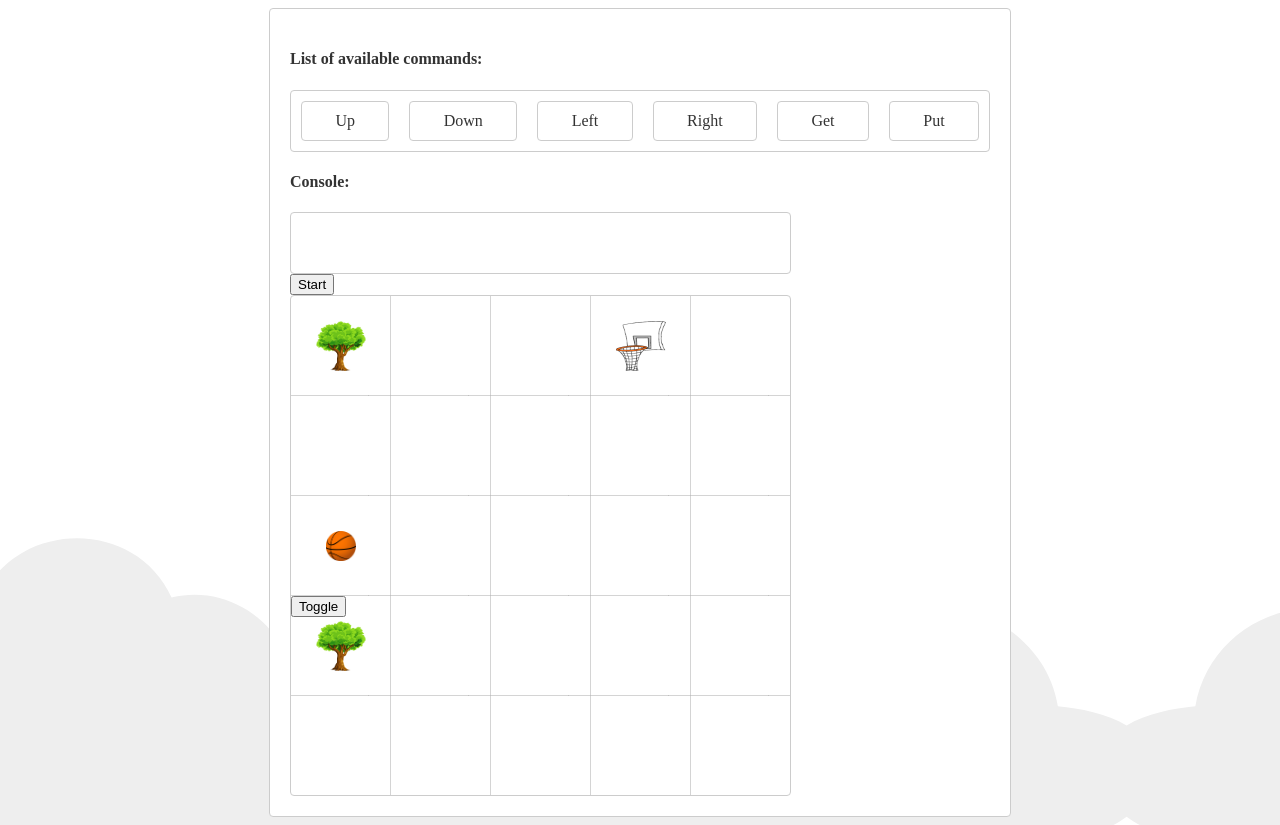
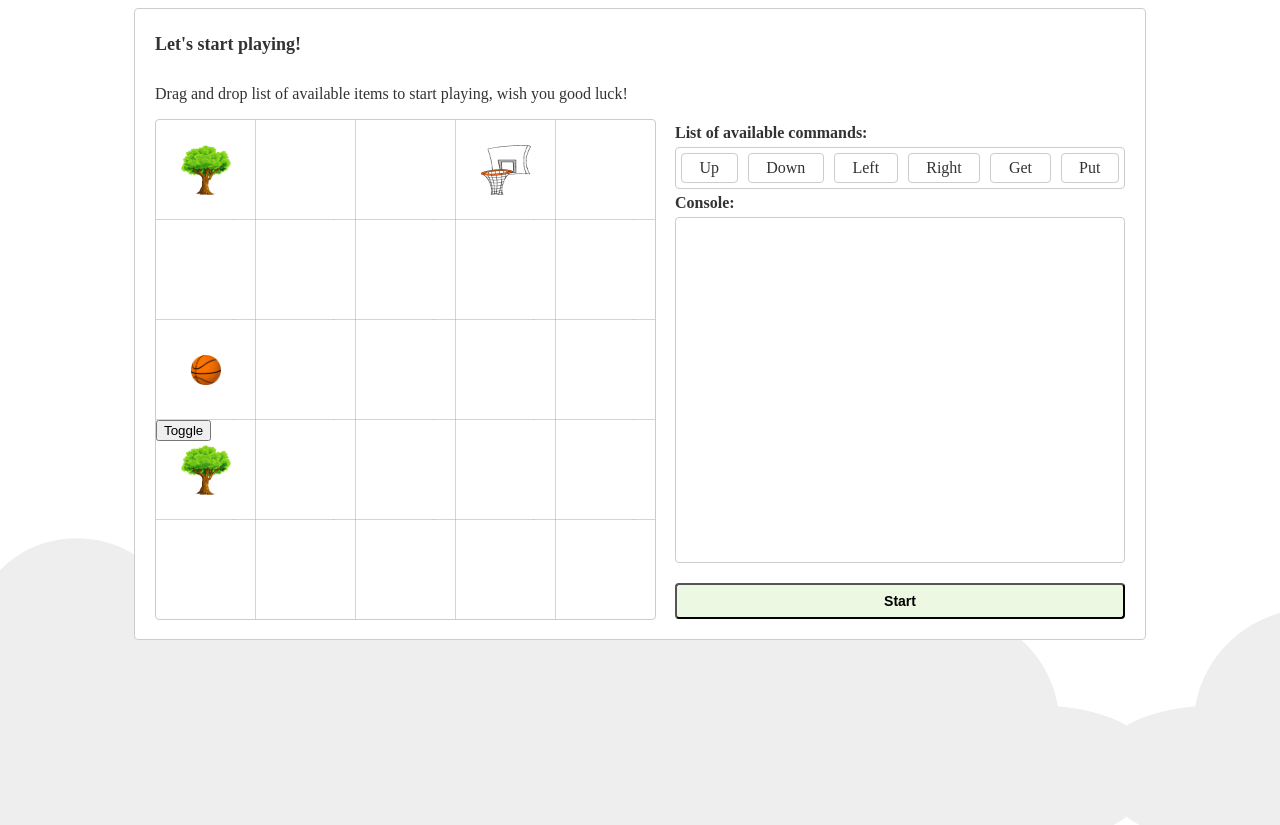
Before and after one commit to girniakolenka/basketball, an Angular app: page / in a window 1280 px wide. After the commit the page ends 800 px from the top, so only its background shows below. Built offline with nearby package versions, Linux system fonts and the light colour scheme.

Commit message:
Add styles

```diff
--- a/src/app/app.component.html
+++ b/src/app/app.component.html
@@ -1,6 +1,8 @@
 <div class="content" role="main">
+  <span class="title main-title">Let's start playing!</span>
+  <app-notification></app-notification>
+  <app-playground></app-playground>
   <app-code-generator></app-code-generator>
-  <app-playground></app-playground>
 </div>
 
 <svg id="clouds" xmlns="http://www.w3.org/2000/svg" width="2611.084" height="485.677" viewBox="0 0 2611.084 485.677">
--- a/src/app/app.component.scss
+++ b/src/app/app.component.scss
@@ -1,17 +1,20 @@
 :host {
- // font-size: 14px;
   color: #333;
   box-sizing: border-box;
 
   .content {
-    display: flex;
-    flex-direction: column;
-    width: 700px;
-    margin: auto;
-    background-color: #ffffff;
     border: 1px solid #ccc;
     border-radius: 4px;
+    background-color: #ffffff;
+    display: grid;
+    grid-template-columns: 250px 270px 450px;
+    grid-template-rows: 40px 50px repeat(2, 250px);
+    width: 970px;
     padding: 20px;
+    margin: auto;
+  }
+  .main-title{
+    font-size: 18px;
   }
 }
 
--- a/src/app/app.module.ts
+++ b/src/app/app.module.ts
@@ -9,6 +9,7 @@ import { PlaygroundComponent } from './playground/playground.component';
 import { BallComponent } from './playground/ball/ball.component';
 import { BarrierComponent } from './playground/barrier/barrier.component';
 import { BasketComponent } from './playground/basket/basket.component';
+import { NotificationComponent } from './notification/notification.component';
 
 @NgModule({
   declarations: [
@@ -17,7 +18,8 @@ import { BasketComponent } from './playground/basket/basket.component';
     PlaygroundComponent,
     BallComponent,
     BarrierComponent,
-    BasketComponent
+    BasketComponent,
+    NotificationComponent
   ],
   imports: [
     BrowserModule,
--- a/src/app/code-generator/code-generator.component.html
+++ b/src/app/code-generator/code-generator.component.html
@@ -1,6 +1,6 @@
 <div class="container">
-  <div>
-    <h4>List of available commands:</h4>
+
+  <span class="title">List of available commands:</span>
     <div
       cdkDropList
       cdkDropListSortingDisabled
@@ -11,11 +11,10 @@
       id="command-area">
       <div class="list-item" *ngFor="let command of commands" cdkDrag>{{command.name}}</div>
     </div>
-  </div>
 
-  <div>
-    <h4>Console:</h4>
-    <div class="console-area">
+
+  <span class="title">Console:</span>
+  <div class="console-area">
       <div
         cdkDropList
         cdkDragBoundary=".console-area"
@@ -25,10 +24,12 @@
         #consoleList="cdkDropList"
         class="list vertical-list" >
         <div class="list-item" *ngFor="let item of consoleCommands; let i=index;" cdkDrag>
-          <div>{{item.name}} <span (click)="delete(i)"> x </span></div>
+          <div>
+            {{item.name}}
+            <img (click)="delete(i)" src="./../../assets/remove.png" alt="remove" class="remove-icon" />
+          </div>
         </div>
       </div>
     </div>
-  </div>
 </div>
 <button (click)="start()">Start</button>
--- a/src/app/code-generator/code-generator.component.scss
+++ b/src/app/code-generator/code-generator.component.scss
@@ -10,24 +10,40 @@ $text-align: center;
   background-color: $color;
 };
 
+%remove-icon {
+  width: 10px;
+  height: 10px;
+  vertical-align: middle;
+  margin-left: 10px;
+  cursor: pointer;
+}
+
 :host {
+  grid-column: 3/span 1;
+  grid-row: 3/5;
+  display: flex;
+  flex-direction: column;
+  justify-content: space-between;
+
   .container{
     display: flex;
     flex-direction: column;
+    flex: 1;
 
     .list {
       border: $border;
-      min-height: 60px;
+      min-height: 30px;
       border-radius: $border-radius;
       overflow: auto;
       background-color: $color;
 
       .list-item {
         @extend %item;
-        padding: 10px;
+        padding: 5px;
         flex-grow: 1;
-        margin: 10px;
+        margin: 5px;
         border: $border;
+        max-height: 30px;
       }
 
       &.horizontal-list {
@@ -36,9 +52,30 @@ $text-align: center;
         justify-content: space-between;
       }
       &.vertical-list {
-        width: 499px;
+        flex: 1;
+        display: flex;
+        flex-direction: column;
+
+        img.remove-icon {
+          @extend %remove-icon;
+        }
       }
     }
+
+    .console-area {
+      flex: 1;
+      display: flex;
+      flex-direction: column;
+    }
+  }
+
+  button {
+    margin-top: 20px;
+    font-size: 14px;
+    font-weight: bold;
+    border-radius: 4px;
+    line-height: 30px;
+    background-color: #6ec11a1f;
   }
 }
 
@@ -51,6 +88,10 @@ $text-align: center;
   box-shadow: 0 5px 5px -3px rgba(0, 0, 0, 0.2),
   0 8px 10px 1px rgba(0, 0, 0, 0.14),
   0 3px 14px 2px rgba(0, 0, 0, 0.12);
+
+  img.remove-icon {
+    @extend %remove-icon;
+  }
 }
 
 .cdk-drop-dragging .cdk-drag {
--- /dev/null
+++ b/src/app/notification/notification.component.html
@@ -0,0 +1 @@
+<p>Drag and drop list of available items to start playing, wish you good luck!</p>
--- /dev/null
+++ b/src/app/notification/notification.component.scss
@@ -0,0 +1,4 @@
+:host {
+  grid-column: 1 / span 2;
+  grid-row: 2 / span 1;
+}
--- a/src/app/playground/playground.component.scss
+++ b/src/app/playground/playground.component.scss
@@ -2,6 +2,10 @@ $amount: 5;
 $size: 100px;
 
 :host {
+  grid-column: 1/span 2;
+  grid-row: 3/5;
+  display: flex;
+
   .container{
     display: grid;
     grid-template-columns: repeat($amount, $size);
--- a/src/styles.scss
+++ b/src/styles.scss
@@ -1 +1,6 @@
 /* You can add global styles to this file, and also import other style files */
+.title {
+  font-size: 16px;
+  font-weight: bold;
+  margin: 5px 0;
+}
```
Also changed, not shown: src/app/notification/notification.component.ts (added, +8 -0 lines), src/assets/remove.png (added), 1 other file (tests, documents, lock files or other folders).
